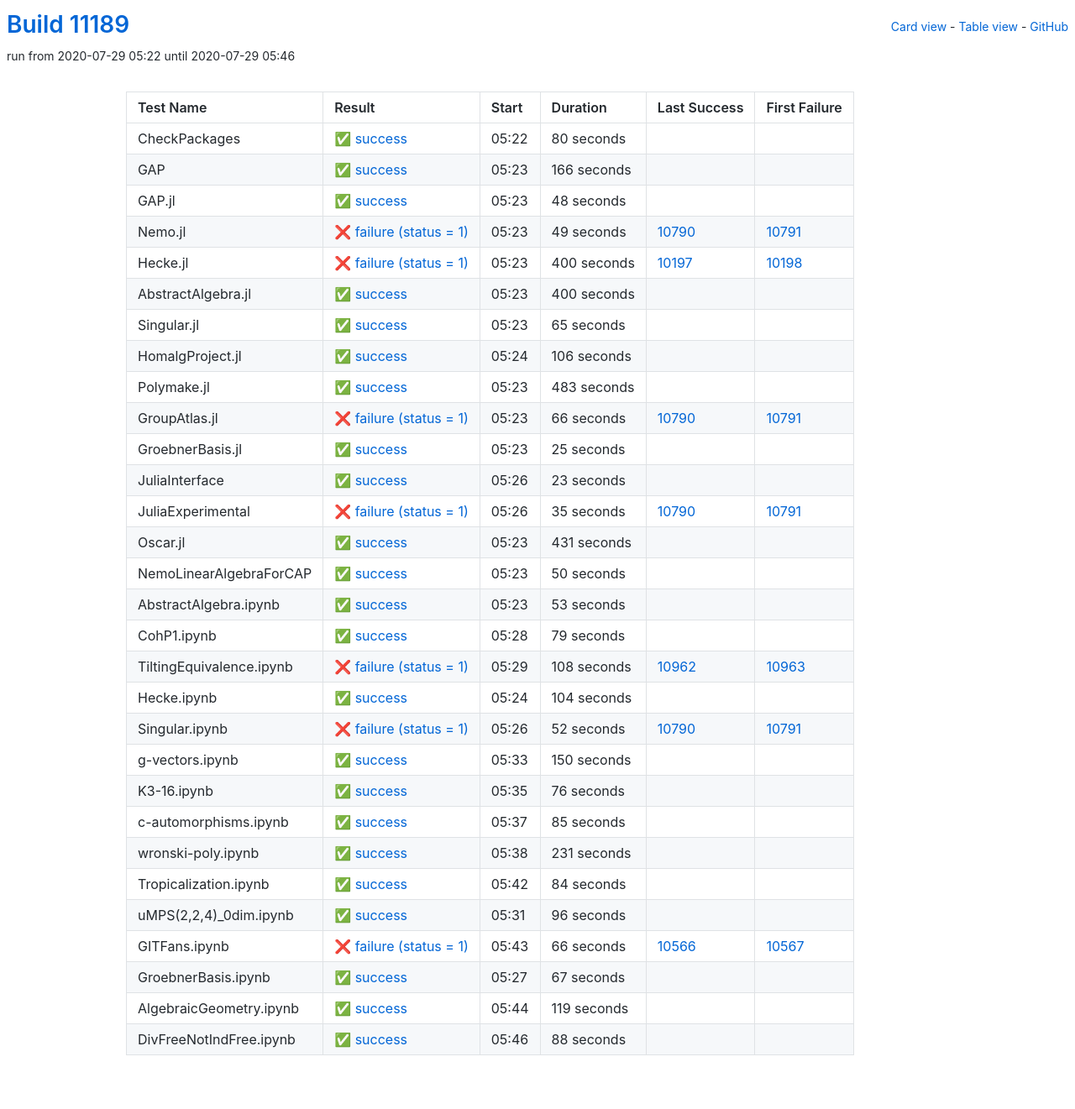
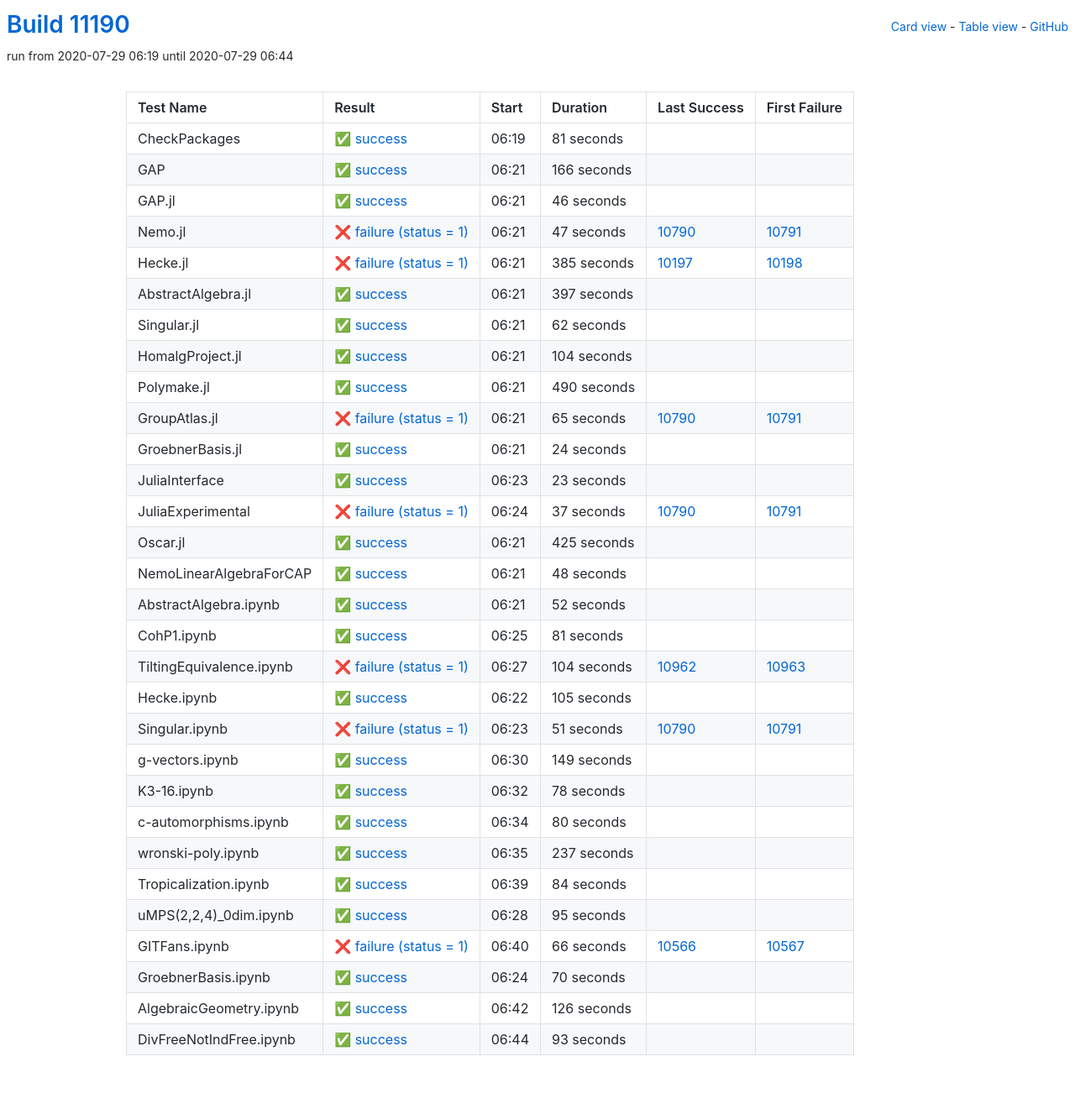
Before and after one commit to oscar-system/oscar-ci-status, a Jekyll site: the page built from table.html, in a window 1280 px wide. Shown: the whole page at 84% size. Built offline with Jekyll 4.4.1, drawn with Linux system fonts in a browser that asks for light colours.

Commit message:
Build #11190

```diff
--- a/_data/ci.yml
+++ b/_data/ci.yml
@@ -1,6 +1,6 @@
 ---
-build: 11189
-build_url: https://oscarci.mathematik.uni-kl.de/job/oscar/11189/
+build: 11190
+build_url: https://oscarci.mathematik.uni-kl.de/job/oscar/11190/
 job: oscar
 organization: oscar-system
 repo: oscar-ci-status
@@ -8,20 +8,20 @@
 tests:
 - name: CheckPackages
   id: checkpackages
-  log: https://oscarci.mathematik.uni-kl.de/job/oscar/11189/artifact/logs/build-11189/CheckPackages.log
-  start: 2020-07-29 05:22
+  log: https://oscarci.mathematik.uni-kl.de/job/oscar/11190/artifact/logs/build-11190/CheckPackages.log
+  start: 2020-07-29 06:19
   success: true
   exitcode: 0
   status: success
-  duration: 80
+  duration: 81
   last_success: false
   last_success_url:
   first_failure: false
   first_failure_url:
 - name: GAP
   id: gap
-  log: https://oscarci.mathematik.uni-kl.de/job/oscar/11189/artifact/logs/build-11189/GAP.log
-  start: 2020-07-29 05:23
+  log: https://oscarci.mathematik.uni-kl.de/job/oscar/11190/artifact/logs/build-11190/GAP.log
+  start: 2020-07-29 06:21
   success: true
   exitcode: 0
   status: success
@@ -32,116 +32,116 @@
   first_failure_url:
 - name: GAP.jl
   id: gap-jl
-  log: https://oscarci.mathematik.uni-kl.de/job/oscar/11189/artifact/logs/build-11189/GAP.jl.log
-  start: 2020-07-29 05:23
+  log: https://oscarci.mathematik.uni-kl.de/job/oscar/11190/artifact/logs/build-11190/GAP.jl.log
+  start: 2020-07-29 06:21
   success: true
   exitcode: 0
   status: success
-  duration: 48
+  duration: 46
   last_success: false
   last_success_url:
   first_failure: false
   first_failure_url:
 - name: Nemo.jl
   id: nemo-jl
-  log: https://oscarci.mathematik.uni-kl.de/job/oscar/11189/artifact/logs/build-11189/Nemo.jl.log
-  start: 2020-07-29 05:23
+  log: https://oscarci.mathematik.uni-kl.de/job/oscar/11190/artifact/logs/build-11190/Nemo.jl.log
+  start: 2020-07-29 06:21
   success: false
   exitcode: 1
   status: failure
-  duration: 49
+  duration: 47
   last_success: 10790
   last_success_url: https://oscarci.mathematik.uni-kl.de/job/oscar/10790/
   first_failure: 10791
   first_failure_url: https://oscarci.mathematik.uni-kl.de/job/oscar/10791/
 - name: Hecke.jl
   id: hecke-jl
-  log: https://oscarci.mathematik.uni-kl.de/job/oscar/11189/artifact/logs/build-11189/Hecke.jl.log
-  start: 2020-07-29 05:23
+  log: https://oscarci.mathematik.uni-kl.de/job/oscar/11190/artifact/logs/build-11190/Hecke.jl.log
+  start: 2020-07-29 06:21
   success: false
   exitcode: 1
   status: failure
-  duration: 400
+  duration: 385
   last_success: 10197
   last_success_url: https://oscarci.mathematik.uni-kl.de/job/oscar/10197/
   first_failure: 10198
   first_failure_url: https://oscarci.mathematik.uni-kl.de/job/oscar/10198/
 - name: AbstractAlgebra.jl
   id: abstractalgebra-jl
-  log: https://oscarci.mathematik.uni-kl.de/job/oscar/11189/artifact/logs/build-11189/AbstractAlgebra.jl.log
-  start: 2020-07-29 05:23
+  log: https://oscarci.mathematik.uni-kl.de/job/oscar/11190/artifact/logs/build-11190/AbstractAlgebra.jl.log
+  start: 2020-07-29 06:21
   success: true
   exitcode: 0
   status: success
-  duration: 400
+  duration: 397
   last_success: false
   last_success_url:
   first_failure: false
   first_failure_url:
 - name: Singular.jl
   id: singular-jl
-  log: https://oscarci.mathematik.uni-kl.de/job/oscar/11189/artifact/logs/build-11189/Singular.jl.log
-  start: 2020-07-29 05:23
+  log: https://oscarci.mathematik.uni-kl.de/job/oscar/11190/artifact/logs/build-11190/Singular.jl.log
+  start: 2020-07-29 06:21
   success: true
   exitcode: 0
   status: success
-  duration: 65
+  duration: 62
   last_success: false
   last_success_url:
   first_failure: false
   first_failure_url:
 - name: HomalgProject.jl
   id: homalgproject-jl
-  log: https://oscarci.mathematik.uni-kl.de/job/oscar/11189/artifact/logs/build-11189/HomalgProject.jl.log
-  start: 2020-07-29 05:24
+  log: https://oscarci.mathematik.uni-kl.de/job/oscar/11190/artifact/logs/build-11190/HomalgProject.jl.log
+  start: 2020-07-29 06:21
   success: true
   exitcode: 0
   status: success
-  duration: 106
+  duration: 104
   last_success: false
   last_success_url:
   first_failure: false
   first_failure_url:
 - name: Polymake.jl
   id: polymake-jl
-  log: https://oscarci.mathematik.uni-kl.de/job/oscar/11189/artifact/logs/build-11189/Polymake.jl.log
-  start: 2020-07-29 05:23
+  log: https://oscarci.mathematik.uni-kl.de/job/oscar/11190/artifact/logs/build-11190/Polymake.jl.log
+  start: 2020-07-29 06:21
   success: true
   exitcode: 0
   status: success
-  duration: 483
+  duration: 490
   last_success: false
   last_success_url:
   first_failure: false
   first_failure_url:
 - name: GroupAtlas.jl
   id: groupatlas-jl
-  log: https://oscarci.mathematik.uni-kl.de/job/oscar/11189/artifact/logs/build-11189/GroupAtlas.jl.log
-  start: 2020-07-29 05:23
+  log: https://oscarci.mathematik.uni-kl.de/job/oscar/11190/artifact/logs/build-11190/GroupAtlas.jl.log
+  start: 2020-07-29 06:21
   success: false
   exitcode: 1
   status: failure
-  duration: 66
+  duration: 65
   last_success: 10790
   last_success_url: https://oscarci.mathematik.uni-kl.de/job/oscar/10790/
   first_failure: 10791
   first_failure_url: https://oscarci.mathematik.uni-kl.de/job/oscar/10791/
 - name: GroebnerBasis.jl
   id: groebnerbasis-jl
-  log: https://oscarci.mathematik.uni-kl.de/job/oscar/11189/artifact/logs/build-11189/GroebnerBasis.jl.log
-  start: 2020-07-29 05:23
+  log: https://oscarci.mathematik.uni-kl.de/job/oscar/11190/artifact/logs/build-11190/GroebnerBasis.jl.log
+  start: 2020-07-29 06:21
   success: true
   exitcode: 0
   status: success
-  duration: 25
+  duration: 24
   last_success: false
   last_success_url:
   first_failure: false
   first_failure_url:
 - name: JuliaInterface
   id: juliainterface
-  log: https://oscarci.mathematik.uni-kl.de/job/oscar/11189/artifact/logs/build-11189/JuliaInterface.log
-  start: 2020-07-29 05:26
+  log: https://oscarci.mathematik.uni-kl.de/job/oscar/11190/artifact/logs/build-11190/JuliaInterface.log
+  start: 2020-07-29 06:23
   success: true
   exitcode: 0
   status: success
@@ -152,152 +152,152 @@
   first_failure_url:
 - name: JuliaExperimental
   id: juliaexperimental
-  log: https://oscarci.mathematik.uni-kl.de/job/oscar/11189/artifact/logs/build-11189/JuliaExperimental.log
-  start: 2020-07-29 05:26
+  log: https://oscarci.mathematik.uni-kl.de/job/oscar/11190/artifact/logs/build-11190/JuliaExperimental.log
+  start: 2020-07-29 06:24
   success: false
   exitcode: 1
   status: failure
-  duration: 35
+  duration: 37
   last_success: 10790
   last_success_url: https://oscarci.mathematik.uni-kl.de/job/oscar/10790/
   first_failure: 10791
   first_failure_url: https://oscarci.mathematik.uni-kl.de/job/oscar/10791/
 - name: Oscar.jl
   id: oscar-jl
-  log: https://oscarci.mathematik.uni-kl.de/job/oscar/11189/artifact/logs/build-11189/Oscar.jl.log
-  start: 2020-07-29 05:23
+  log: https://oscarci.mathematik.uni-kl.de/job/oscar/11190/artifact/logs/build-11190/Oscar.jl.log
+  start: 2020-07-29 06:21
   success: true
   exitcode: 0
   status: success
-  duration: 431
+  duration: 425
   last_success: false
   last_success_url:
   first_failure: false
   first_failure_url:
 - name: NemoLinearAlgebraForCAP
   id: nemolinearalgebraforcap
-  log: https://oscarci.mathematik.uni-kl.de/job/oscar/11189/artifact/logs/build-11189/NemoLinearAlgebraForCAP.log
-  start: 2020-07-29 05:23
+  log: https://oscarci.mathematik.uni-kl.de/job/oscar/11190/artifact/logs/build-11190/NemoLinearAlgebraForCAP.log
+  start: 2020-07-29 06:21
   success: true
   exitcode: 0
   status: success
-  duration: 50
+  duration: 48
   last_success: false
   last_success_url:
   first_failure: false
   first_failure_url:
 - name: AbstractAlgebra.ipynb
   id: abstractalgebra-ipynb
-  log: https://oscarci.mathematik.uni-kl.de/job/oscar/11189/artifact/logs/build-11189/AbstractAlgebra.ipynb.log
-  start: 2020-07-29 05:23
+  log: https://oscarci.mathematik.uni-kl.de/job/oscar/11190/artifact/logs/build-11190/AbstractAlgebra.ipynb.log
+  start: 2020-07-29 06:21
   success: true
   exitcode: 0
   status: success
-  duration: 53
+  duration: 52
   last_success: false
   last_success_url:
   first_failure: false
   first_failure_url:
 - name: CohP1.ipynb
   id: cohp1-ipynb
-  log: https://oscarci.mathematik.uni-kl.de/job/oscar/11189/artifact/logs/build-11189/CohP1.ipynb.log
-  start: 2020-07-29 05:28
+  log: https://oscarci.mathematik.uni-kl.de/job/oscar/11190/artifact/logs/build-11190/CohP1.ipynb.log
+  start: 2020-07-29 06:25
   success: true
   exitcode: 0
   status: success
-  duration: 79
+  duration: 81
   last_success: false
   last_success_url:
   first_failure: false
   first_failure_url:
 - name: TiltingEquivalence.ipynb
   id: tiltingequivalence-ipynb
-  log: https://oscarci.mathematik.uni-kl.de/job/oscar/11189/artifact/logs/build-11189/TiltingEquivalence.ipynb.log
-  start: 2020-07-29 05:29
+  log: https://oscarci.mathematik.uni-kl.de/job/oscar/11190/artifact/logs/build-11190/TiltingEquivalence.ipynb.log
+  start: 2020-07-29 06:27
   success: false
   exitcode: 1
   status: failure
-  duration: 108
+  duration: 104
   last_success: 10962
   last_success_url: https://oscarci.mathematik.uni-kl.de/job/oscar/10962/
   first_failure: 10963
   first_failure_url: https://oscarci.mathematik.uni-kl.de/job/oscar/10963/
 - name: Hecke.ipynb
   id: hecke-ipynb
-  log: https://oscarci.mathematik.uni-kl.de/job/oscar/11189/artifact/logs/build-11189/Hecke.ipynb.log
-  start: 2020-07-29 05:24
+  log: https://oscarci.mathematik.uni-kl.de/job/oscar/11190/artifact/logs/build-11190/Hecke.ipynb.log
+  start: 2020-07-29 06:22
   success: true
   exitcode: 0
   status: success
-  duration: 104
+  duration: 105
   last_success: false
   last_success_url:
   first_failure: false
   first_failure_url:
 - name: Singular.ipynb
   id: singular-ipynb
-  log: https://oscarci.mathematik.uni-kl.de/job/oscar/11189/artifact/logs/build-11189/Singular.ipynb.log
-  start: 2020-07-29 05:26
+  log: https://oscarci.mathematik.uni-kl.de/job/oscar/11190/artifact/logs/build-11190/Singular.ipynb.log
+  start: 2020-07-29 06:23
   success: false
   exitcode: 1
   status: failure
-  duration: 52
+  duration: 51
   last_success: 10790
   last_success_url: https://oscarci.mathematik.uni-kl.de/job/oscar/10790/
   first_failure: 10791
   first_failure_url: https://oscarci.mathematik.uni-kl.de/job/oscar/10791/
 - name: g-vectors.ipynb
   id: g-vectors-ipynb
-  log: https://oscarci.mathematik.uni-kl.de/job/oscar/11189/artifact/logs/build-11189/g-vectors.ipynb.log
-  start: 2020-07-29 05:33
+  log: https://oscarci.mathematik.uni-kl.de/job/oscar/11190/artifact/logs/build-11190/g-vectors.ipynb.log
+  start: 2020-07-29 06:30
   success: true
   exitcode: 0
   status: success
-  duration: 150
+  duration: 149
   last_success: false
   last_success_url:
   first_failure: false
   first_failure_url:
 - name: K3-16.ipynb
   id: k3-16-ipynb
-  log: https://oscarci.mathematik.uni-kl.de/job/oscar/11189/artifact/logs/build-11189/K3-16.ipynb.log
-  start: 2020-07-29 05:35
+  log: https://oscarci.mathematik.uni-kl.de/job/oscar/11190/artifact/logs/build-11190/K3-16.ipynb.log
+  start: 2020-07-29 06:32
   success: true
   exitcode: 0
   status: success
-  duration: 76
+  duration: 78
   last_success: false
   last_success_url:
   first_failure: false
   first_failure_url:
 - name: c-automorphisms.ipynb
   id: c-automorphisms-ipynb
-  log: https://oscarci.mathematik.uni-kl.de/job/oscar/11189/artifact/logs/build-11189/c-automorphisms.ipynb.log
-  start: 2020-07-29 05:37
+  log: https://oscarci.mathematik.uni-kl.de/job/oscar/11190/artifact/logs/build-11190/c-automorphisms.ipynb.log
+  start: 2020-07-29 06:34
   success: true
   exitcode: 0
   status: success
-  duration: 85
+  duration: 80
   last_success: false
   last_success_url:
   first_failure: false
   first_failure_url:
 - name: wronski-poly.ipynb
   id: wronski-poly-ipynb
-  log: https://oscarci.mathematik.uni-kl.de/job/oscar/11189/artifact/logs/build-11189/wronski-poly.ipynb.log
-  start: 2020-07-29 05:38
+  log: https://oscarci.mathematik.uni-kl.de/job/oscar/11190/artifact/logs/build-11190/wronski-poly.ipynb.log
+  start: 2020-07-29 06:35
   success: true
   exitcode: 0
   status: success
-  duration: 231
+  duration: 237
   last_success: false
   last_success_url:
   first_failure: false
   first_failure_url:
 - name: Tropicalization.ipynb
   id: tropicalization-ipynb
-  log: https://oscarci.mathematik.uni-kl.de/job/oscar/11189/artifact/logs/build-11189/Tropicalization.ipynb.log
-  start: 2020-07-29 05:42
+  log: https://oscarci.mathematik.uni-kl.de/job/oscar/11190/artifact/logs/build-11190/Tropicalization.ipynb.log
+  start: 2020-07-29 06:39
   success: true
   exitcode: 0
   status: success
@@ -308,20 +308,20 @@
   first_failure_url:
 - name: uMPS(2,2,4)_0dim.ipynb
   id: umps-2-2-4-0dim-ipynb
-  log: https://oscarci.mathematik.uni-kl.de/job/oscar/11189/artifact/logs/build-11189/uMPS-2-2-4-_0dim.ipynb.log
-  start: 2020-07-29 05:31
+  log: https://oscarci.mathematik.uni-kl.de/job/oscar/11190/artifact/logs/build-11190/uMPS-2-2-4-_0dim.ipynb.log
+  start: 2020-07-29 06:28
   success: true
   exitcode: 0
   status: success
-  duration: 96
+  duration: 95
   last_success: false
   last_success_url:
   first_failure: false
   first_failure_url:
 - name: GITFans.ipynb
   id: gitfans-ipynb
-  log: https://oscarci.mathematik.uni-kl.de/job/oscar/11189/artifact/logs/build-11189/GITFans.ipynb.log
-  start: 2020-07-29 05:43
+  log: https://oscarci.mathematik.uni-kl.de/job/oscar/11190/artifact/logs/build-11190/GITFans.ipynb.log
+  start: 2020-07-29 06:40
   success: false
   exitcode: 1
   status: failure
@@ -332,36 +332,36 @@
   first_failure_url: https://oscarci.mathematik.uni-kl.de/job/oscar/10567/
 - name: GroebnerBasis.ipynb
   id: groebnerbasis-ipynb
-  log: https://oscarci.mathematik.uni-kl.de/job/oscar/11189/artifact/logs/build-11189/GroebnerBasis.ipynb.log
-  start: 2020-07-29 05:27
+  log: https://oscarci.mathematik.uni-kl.de/job/oscar/11190/artifact/logs/build-11190/GroebnerBasis.ipynb.log
+  start: 2020-07-29 06:24
   success: true
   exitcode: 0
   status: success
-  duration: 67
+  duration: 70
   last_success: false
   last_success_url:
   first_failure: false
   first_failure_url:
 - name: AlgebraicGeometry.ipynb
   id: algebraicgeometry-ipynb
-  log: https://oscarci.mathematik.uni-kl.de/job/oscar/11189/artifact/logs/build-11189/AlgebraicGeometry.ipynb.log
-  start: 2020-07-29 05:44
+  log: https://oscarci.mathematik.uni-kl.de/job/oscar/11190/artifact/logs/build-11190/AlgebraicGeometry.ipynb.log
+  start: 2020-07-29 06:42
   success: true
   exitcode: 0
   status: success
-  duration: 119
+  duration: 126
   last_success: false
   last_success_url:
   first_failure: false
   first_failure_url:
 - name: DivFreeNotIndFree.ipynb
   id: divfreenotindfree-ipynb
-  log: https://oscarci.mathematik.uni-kl.de/job/oscar/11189/artifact/logs/build-11189/DivFreeNotIndFree.ipynb.log
-  start: 2020-07-29 05:46
+  log: https://oscarci.mathematik.uni-kl.de/job/oscar/11190/artifact/logs/build-11190/DivFreeNotIndFree.ipynb.log
+  start: 2020-07-29 06:44
   success: true
   exitcode: 0
   status: success
-  duration: 88
+  duration: 93
   last_success: false
   last_success_url:
   first_failure: false
```
Also changed, not shown: README.md.
